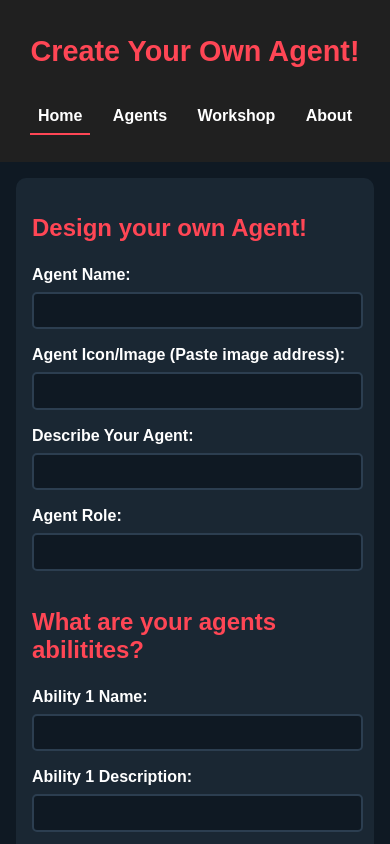
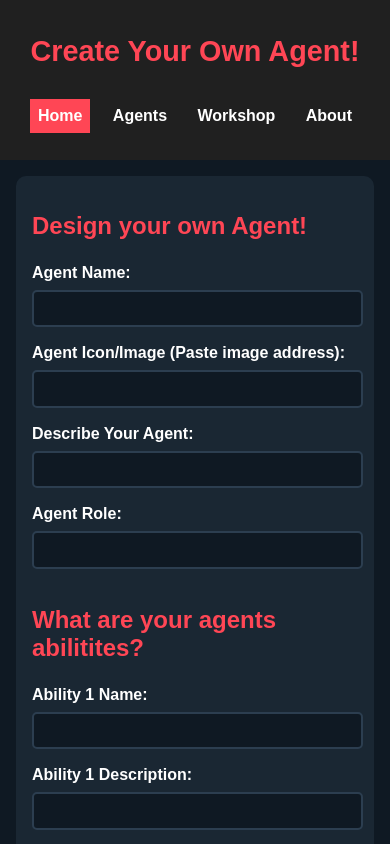
Before and after one commit to kho5203/inst377valorantproject, a website: page public/workshop.html in a window 390 px wide. In both pictures the pointer is over the link "Home". Shown: the top 844 px of the page. Drawn offline with nearby package versions, Linux system fonts and the light colour scheme; no server answers.

Commit message:
fixed navigation bar for mobile

```diff
--- a/public/about.css
+++ b/public/about.css
@@ -22,8 +22,7 @@ nav a {
   text-decoration: none;
   color: #fff;
   font-weight: bold;
-  font-size: 1.2em; /* Increased text size */
-  border-bottom: 2px solid transparent;
+  font-size: 1.2em;
   transition: border-color 0.3s;
 }
 nav a:hover {
@@ -67,7 +66,6 @@ nav a:hover {
 
   nav a:hover {
     background-color: #ff4655;
-    border-color: transparent;
   }
 
   /* Container adjustments */
--- a/public/functions.css
+++ b/public/functions.css
@@ -15,7 +15,6 @@ header h1 {
   color: #ff4655;
 }
 
-/* Updated Navigation styles to match workshop page */
 nav {
   text-align: center;
   margin-top: 1em;
--- a/public/home.css
+++ b/public/home.css
@@ -286,6 +286,10 @@ img {
     margin: 0.2em;
   }
 
+  nav a:hover {
+    background-color: #ff4655;
+  }
+
   /* Section adjustments */
   section {
     flex-direction: column;
--- a/public/workshop.css
+++ b/public/workshop.css
@@ -27,7 +27,6 @@ nav a {
   color: #fff;
   font-weight: bold;
   font-size: 1.2em;
-  border-bottom: 2px solid transparent;
   transition: border-color 0.3s;
 }
 
@@ -164,6 +163,10 @@ input[type="submit"]:hover {
     margin: 0.2em;
   }
 
+  nav a:hover {
+    background-color: #ff4655;
+  }
+
   /* Form adjustments */
   form {
     margin: 1em;
```
